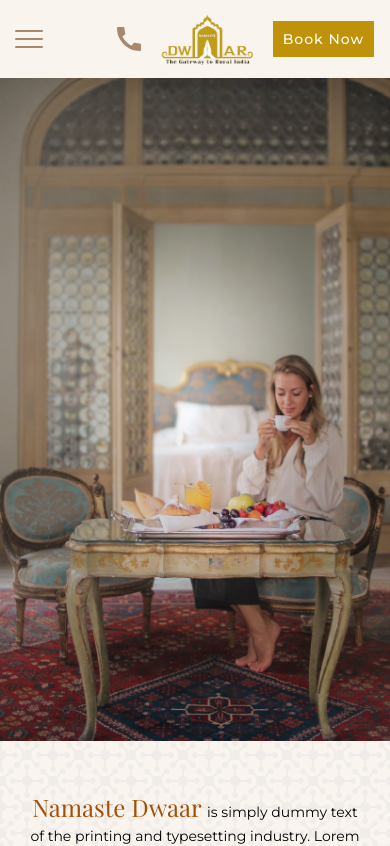
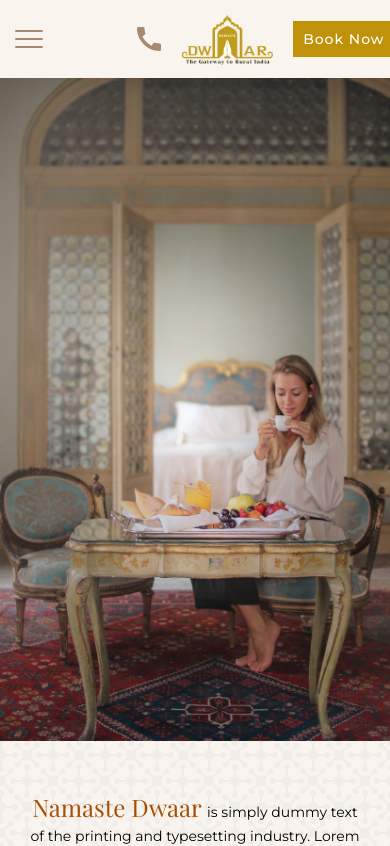
Before and after one commit to Harsh71019/NamasteDwaar, a Next.js app: page / in a window 390 px wide. Shown: the top 846 px of the page. Built offline with nearby package versions, Linux system fonts and the light colour scheme; a web font is replaced by a local one.

Commit message:
adding nav top fix

```diff
--- a/components/base/Navbar.js
+++ b/components/base/Navbar.js
@@ -17,10 +17,10 @@ const NavbarTop = () => {
           </Navbar.Toggle>
           <Navbar.Brand
             href='#'
-            className='logo-brand-nav mx-auto d-flex align-items-center justify-content-center'
+            className='logo-brand-nav  mx-auto d-flex align-items-center justify-content-around'
           >
-            <div className='d-flex align-items-center justify-content-between'>
-              <div className='sss logo-phone-nav'>
+            <div className='d-flex  align-items-center justify-content-center'>
+              <div className='sss logo-phone-nav '>
                 <Image src={Phone} height='24' width='24' />
               </div>
               <Link href='/'>
--- a/styles/navbar.css
+++ b/styles/navbar.css
@@ -273,6 +273,10 @@
     width: 100% !important;
   }
 
+  .nav-toggle-button {
+    margin: 0 !important;
+  }
+
   /*End of Nav */
 }
 
```
